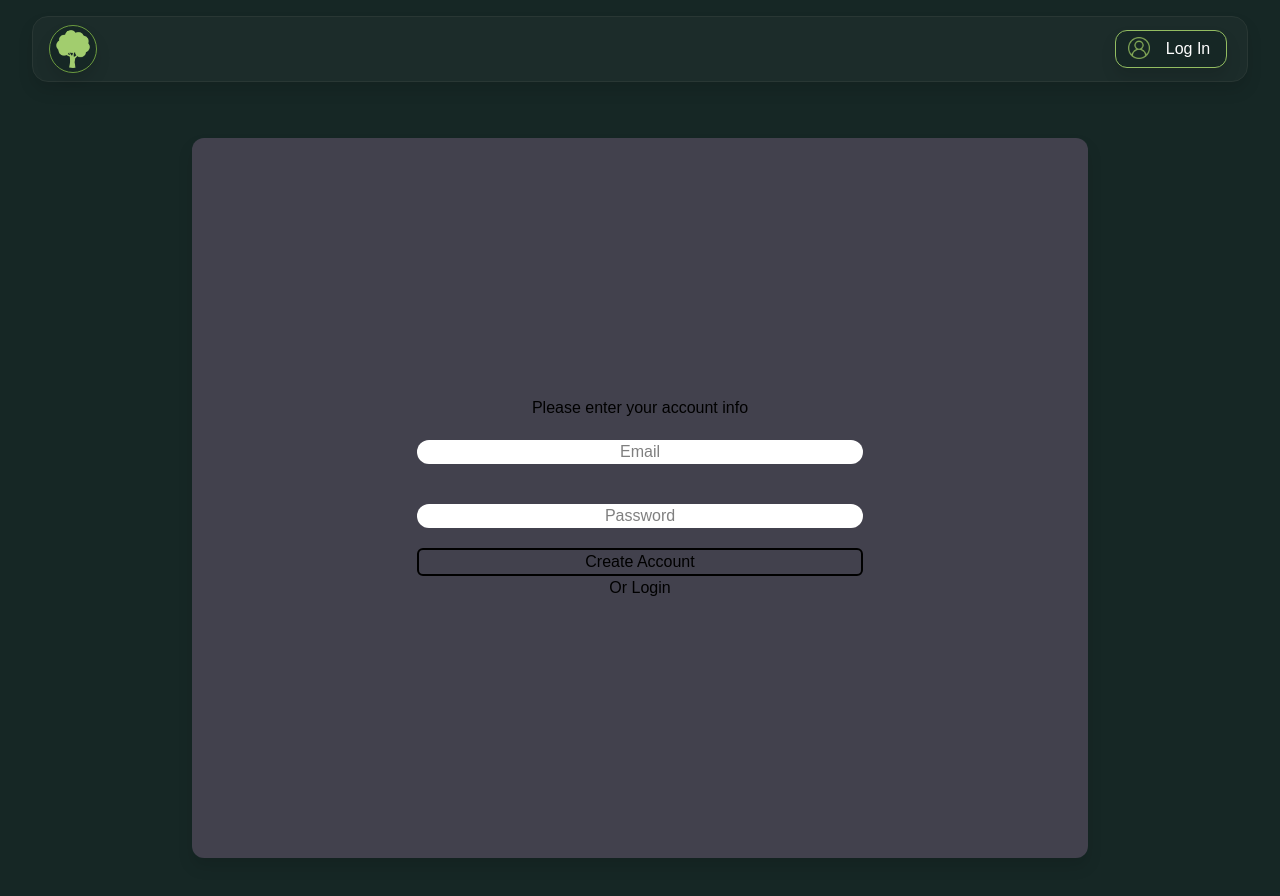
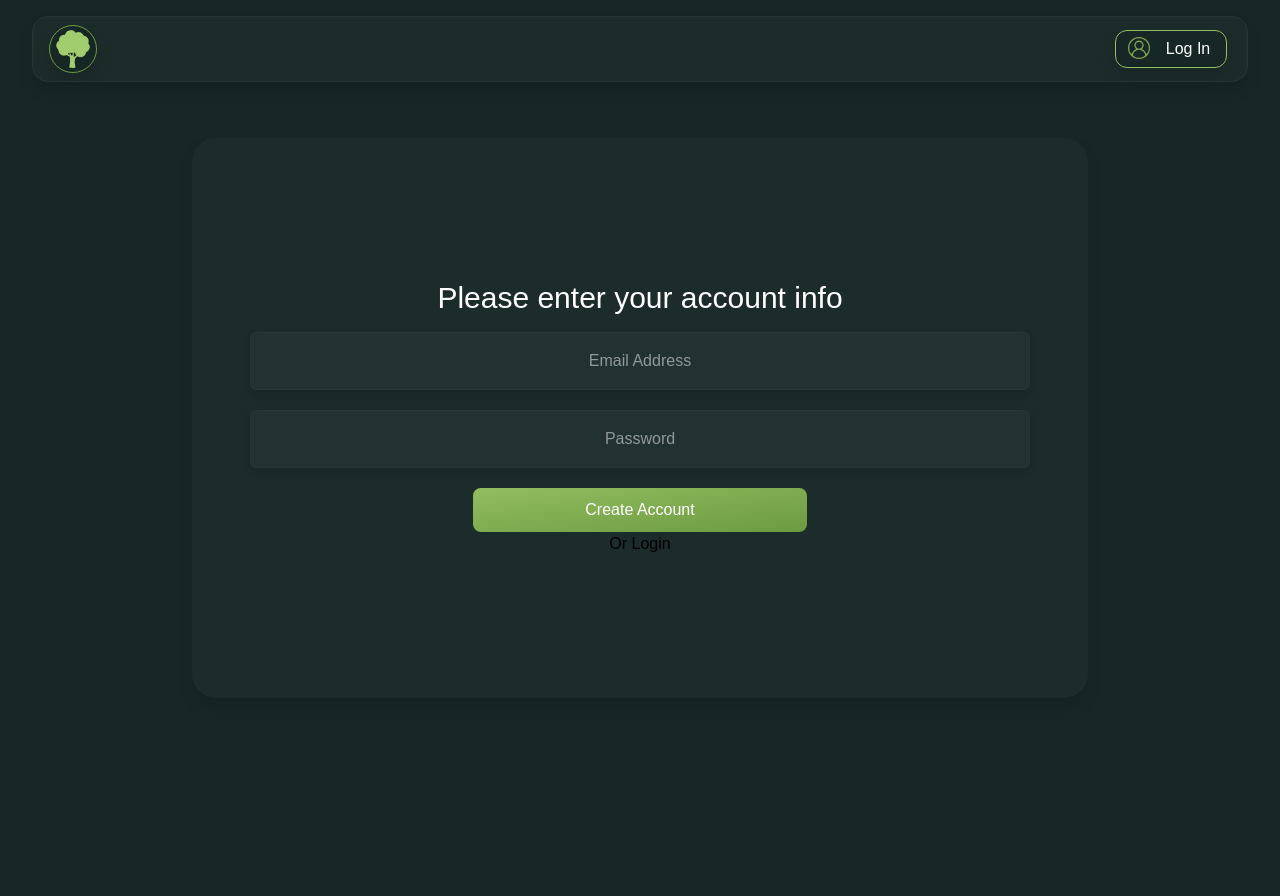
Before and after one commit to FraserWPKent/Ecosystem-Info-Project, a Next.js app: page /signup in a window 1280 px wide. After the commit the page ends 800 px from the top, so only its background shows below. Built offline with nearby package versions, Linux system fonts and the light colour scheme.

Commit message:
More refinemnet of my login and signup page. Still need to finish up some stuff and still need to figure out how to do the spacing for the images on the dashboard May 5th

```diff
--- a/app/ui/login/login_box.tsx
+++ b/app/ui/login/login_box.tsx
@@ -8,9 +8,10 @@ interface Props{
 export default function LoginBox({message}:Props){
     return (
         <>
-            <div className="flex-col w-[70vw] h-[90vh] mt-[5vh] mb-[5vh] border border-2 border-transparent rounded-xl bg-[#42414d] drop-shadow-xl content-center justify-center">
+            <div className="flex-col w-[70vw] h-[70vh] mt-[5vh] mb-[5vh] border border-2 border-transparent rounded-3xl bg-[var(--main-element)]
+            drop-shadow-xl content-center justify-center">
                 <UserInputBox message={message}/>
-                <a href="../signup">
+                <a className="m-[10rem] p-[1rem]" href="../signup" >
                     Or Create an account
                 </a>
             </div>
--- a/app/ui/shared/user_input_box.tsx
+++ b/app/ui/shared/user_input_box.tsx
@@ -29,16 +29,21 @@ export default function UserInputBox({message}:Props){
     return(
         <>
             <div>
-                <p>Please enter your account info</p>
+                <h1 className="text-white text-3xl mb-[1rem]">Please enter your account info</h1>
                 <p></p>
-                <Form action = {setupDataBaseQuery} className="flex flex-col flex-1 justify-center content-center item-center">
-                    <div className = "flex-col content-center justify-center item-center">
-                        <input type="email" name = "email" className="bg-white block m-5 min-w-[50%] mx-[25%] text-center rounded-xl" placeholder="Email"></input>
+                <Form action = {setupDataBaseQuery} className="flex flex-col flex-1 justify-center content-center items-center">
+                    <div className = "flex w-full flex-col-1 content-center justify-center align-center">
+                        <input type="email" name = "email" className="text-white bg-[#213230] block mb-5 min-w-7/8 mx-1/16 text-center rounded-md py-[1rem]
+                        border-[#293734] border-1 drop-shadow-lg"
+                        placeholder="Email Address"></input>
                     </div>
-                    <div className = "block">
-                        <input type="password" name = "password" className="bg-white block m-5 min-w-[50%] mx-[25%] text-center rounded-xl" placeholder="Password"></input>
+                    <div className = "flex w-full flex-col-1 block justify-center items-center text-center">
+                        <input type="password" name = "password" className="text-white bg-[#213230] block mb-5 min-w-7/8 mx-1/16 text-center rounded-md py-[1rem]
+                        border-[#293734] border-1 drop-shadow-lg"
+                        placeholder="Password"></input>
                     </div>
-                    <button className="border rounded-md border-2 mx-[25%]">
+                    <button className="w-3/8 content-center justify-center text-center bg-linear-to-br from-[var(--start-focus-gradient)]
+                        to-[var(--end-focus-gradient)] rounded-lg py-[10px] text-white">
                         {message}
                     </button>
                 </Form>
--- a/app/ui/signup/signup_box.tsx
+++ b/app/ui/signup/signup_box.tsx
@@ -8,7 +8,8 @@ interface Props{
 export default function SignupBox({message}:Props){
     return (
         <>
-            <div className="flex-col w-[70vw] h-[90vh] mt-[5vh] mb-[5vh] border border-2 border-transparent rounded-xl bg-[#42414d] drop-shadow-xl content-center justify-center">
+            <div className="flex-col w-[70vw] h-[70vh] mt-[5vh] mb-[5vh] border border-2 border-transparent
+            rounded-3xl bg-[var(--main-element)] drop-shadow-xl content-center justify-center">
                 <UserInputBox message={message}/>
                 <a href="../login">
                     Or Login
```
